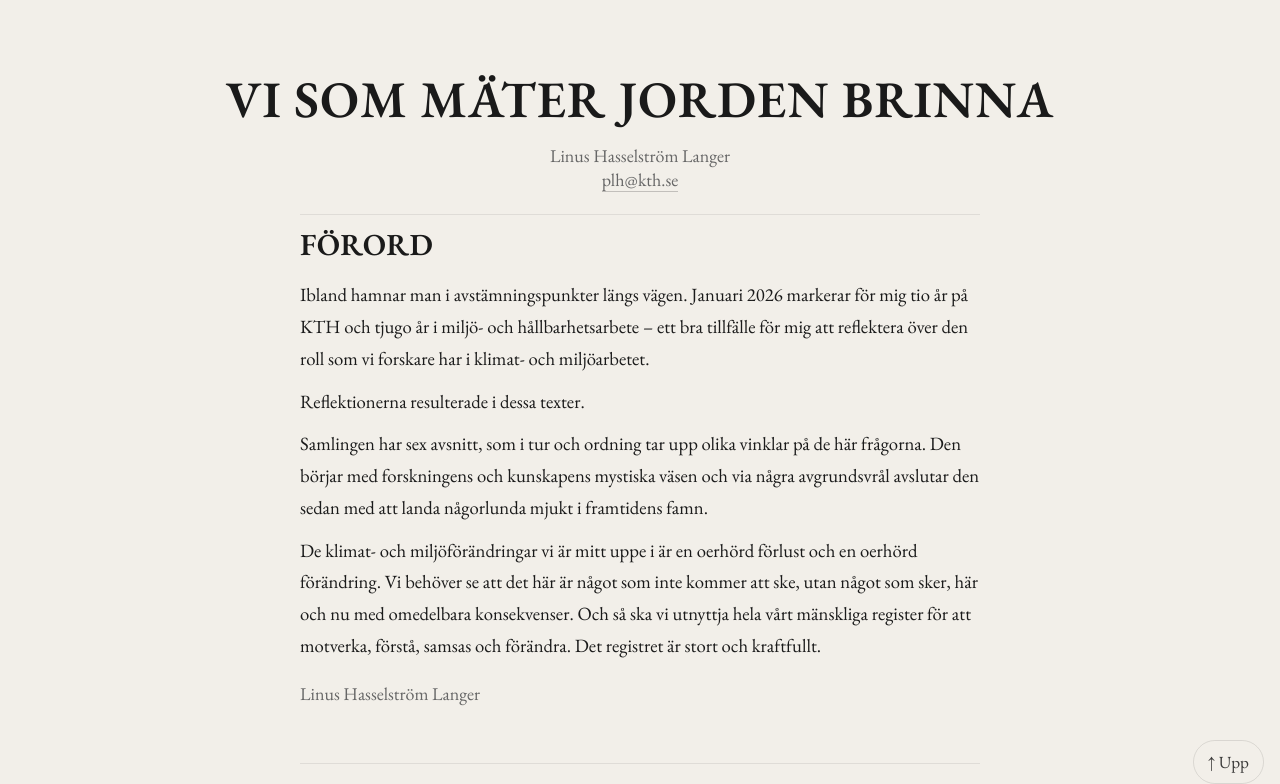
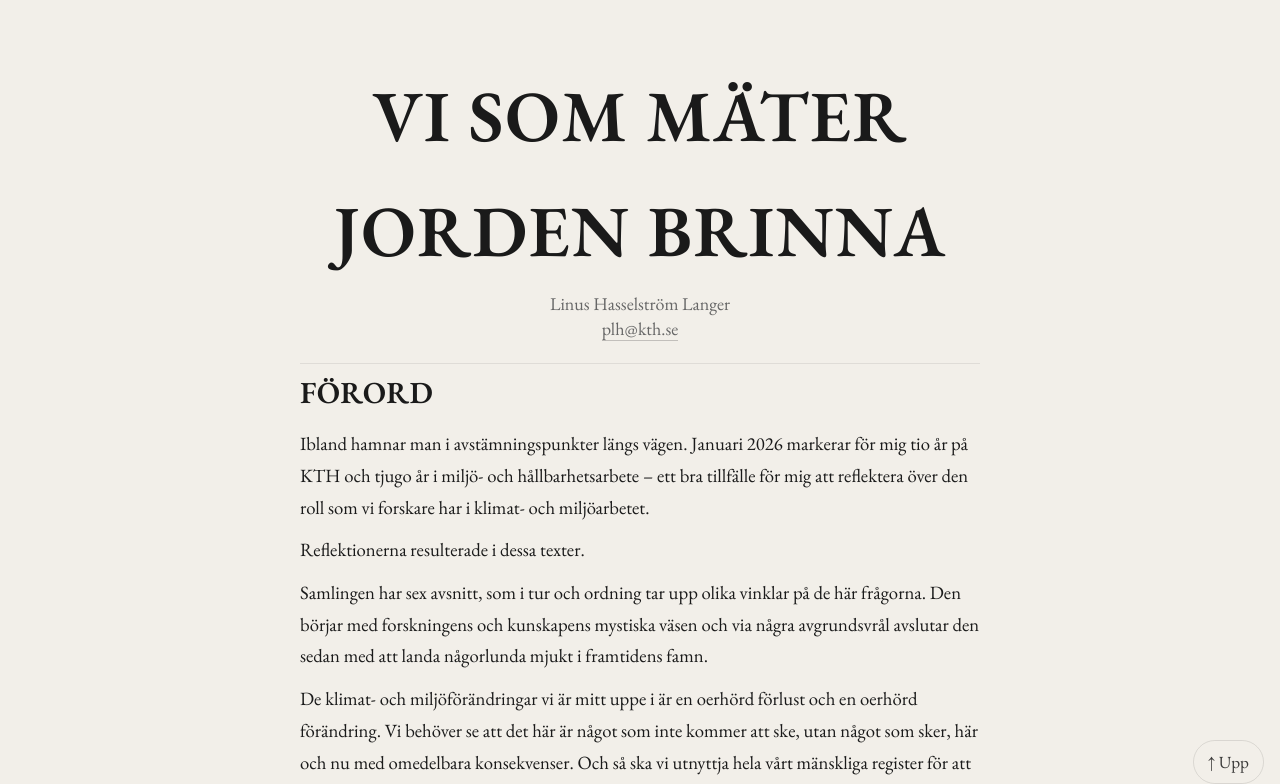
Before and after one commit to hasselstromlinus-ux/Diktsamling, a plain HTML site: page index.html in a window 1280 px wide. Shown: the top 784 px of the page. Drawn offline with nearby package versions, Linux system fonts and the light colour scheme.

Commit message:
Update index.html

```diff
--- a/index.html
+++ b/index.html
@@ -12,7 +12,7 @@
     @media (prefers-color-scheme: dark){ :root{ --bg:#111213; --ink:#ededed; --muted:#aaa; } }
     html, body { background: var(--bg); color: var(--ink); margin: 0; padding: 0; font-family: "EB Garamond", Georgia, "Times New Roman", serif; line-height: 1.6; font-size: 18px; -webkit-font-smoothing: antialiased; text-rendering: optimizeLegibility; }
     header { max-width: var(--maxw); margin: 0 auto; padding: 3.2rem var(--pad) 1.2rem; text-align: center; }
-    h1 { font-size: clamp(2rem, 4vw, 3rem); letter-spacing: 0.02em; margin: 0 0 0.25rem 0; font-weight: 600; text-transform: uppercase; }
+    h1 { font-size: clamp(4rem, 4vw, 5rem); letter-spacing: 0.02em; margin: 0 0 0.25rem 0; font-weight: 600; text-transform: uppercase; }
     .subtitle { color: var(--muted); margin-top: 0.25rem; font-size: 1rem; line-height: 1.35; }
     .subtitle a { color: inherit; text-decoration: none; border-bottom: 1px solid rgba(0,0,0,0.2); }
     main { max-width: var(--maxw); margin: 0 auto; padding: 0 var(--pad) 6rem; }
```
